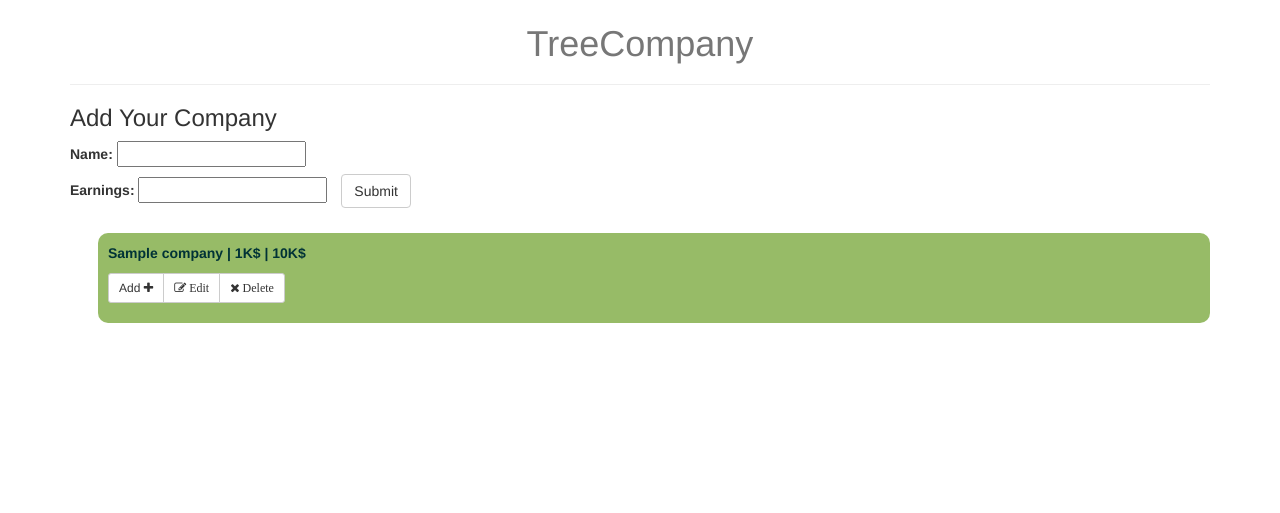
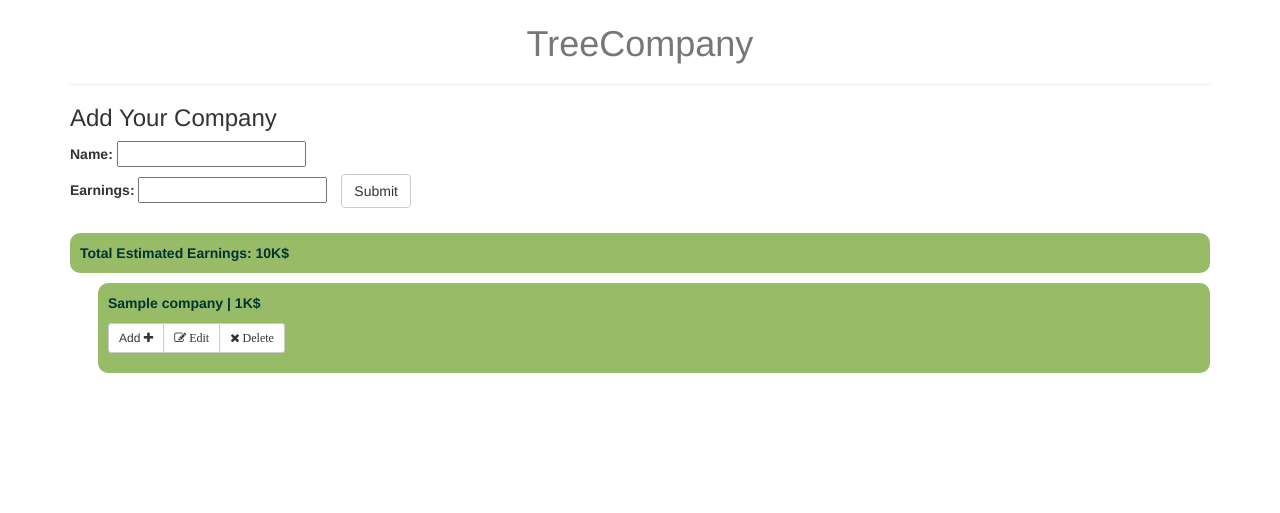
Before and after one commit to Fiques/django-tree-structure, a Django app: template tree/templates/tree/index.html in a window 1280 px wide. Shown: the part 51-564 px from the top of the page. Run offline with Django 3.2, Linux system fonts and the light colour scheme; tables that the repository leaves empty hold one stand-in row (values such as "Sample post"); the template is opened without the code that fills it: values that come from a table or form of the project are taken from there, most other values are stand-ins (such as "Sample title", 1, 10 or a date in 2020); parts of the project's set-up code (start-up, migrations or seed data) failed here and were passed over; some libraries are stand-ins or nearby versions.

Commit message:
Added total estimated earnings

```diff
--- a/tree/templates/tree/index.html
+++ b/tree/templates/tree/index.html
@@ -54,10 +54,11 @@
         </ul>
             {% csrf_token %}
         </form>
+        <p class="company"><strong>Total Estimated Earnings: {{ total_earnings.earnings__sum }}K$</strong></p>
         <ul id="companies">
         {% for company in company_tree %}
             <li id="{{ company.id }}" class="company" style="margin-left:{{ company.depth|add:company.depth }}em;">
-                <strong><p>{{ company.name }} | {{ company.earnings }}K$ | {{ total_earnings.earnings__sum }}K$</p></strong>
+                <strong><p>{{ company.name }} | {{ company.earnings }}K$</p></strong>
                 <p class="btn-group">
                   <a href="" class="subcompany btn btn-default btn-sm">Add <i class="fa fa-plus"></i></a>
                   <a class="btn btn-default btn-sm" href="{% url "company_edit" pk=company.pk %}"><i class="fa fa-edit"> Edit</i></a>
```
